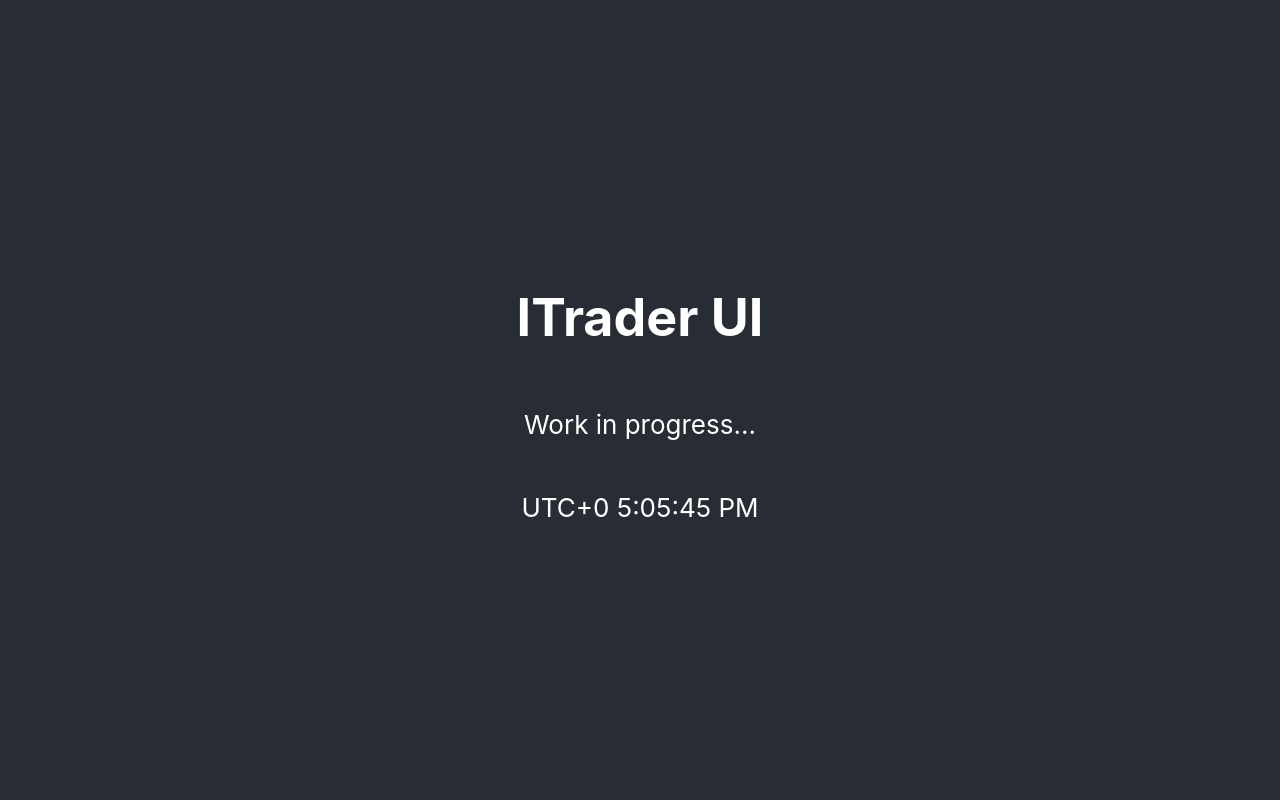
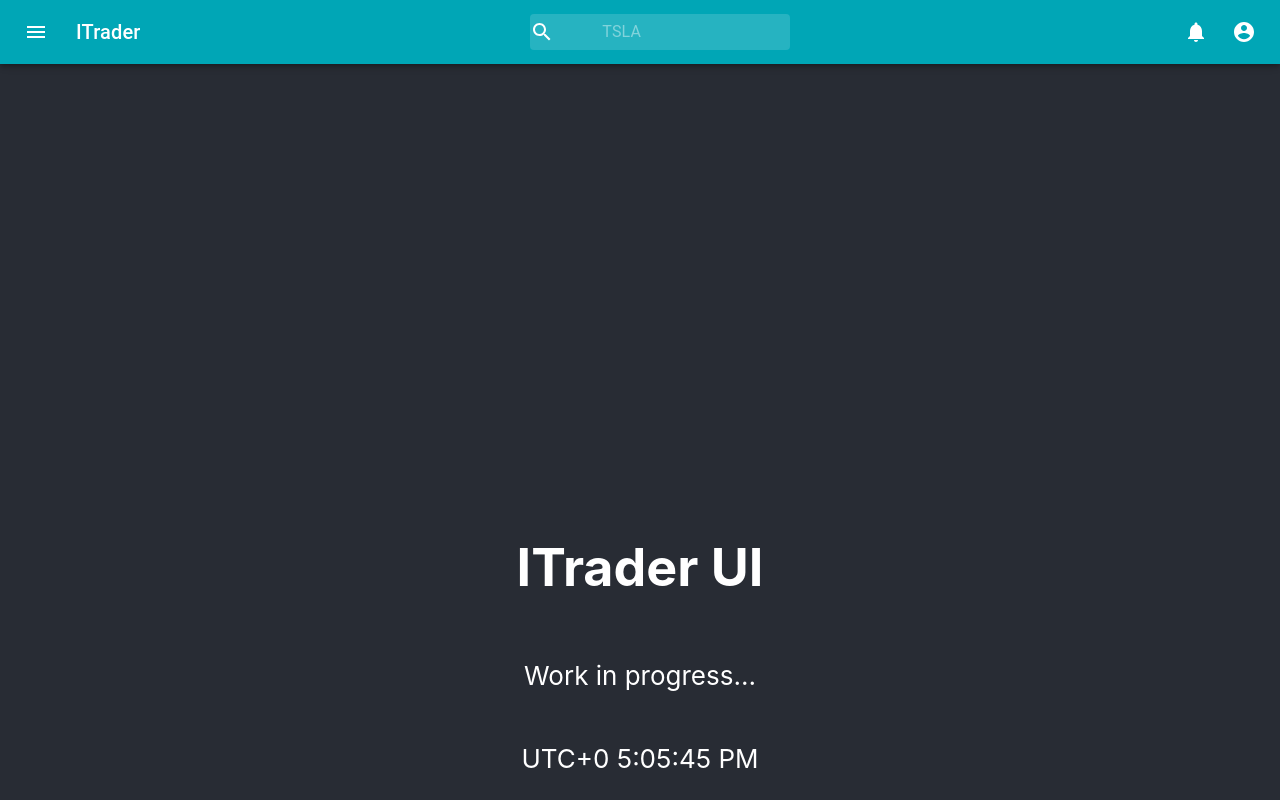
Before and after one commit to howieraem/itrader, a React (Create React App) app in the folder ui/: page / in a window 1280 px wide. Built offline with nearby package versions, Linux system fonts and the light colour scheme.

Commit message:
added appbar

```diff
--- a/ui/package.json
+++ b/ui/package.json
@@ -3,10 +3,14 @@
   "version": "0.1.0",
   "private": true,
   "dependencies": {
+    "@material-ui/core": "^4.11.3",
+    "@material-ui/icons": "^4.11.2",
     "@testing-library/jest-dom": "^5.11.4",
     "@testing-library/react": "^11.1.0",
     "@testing-library/user-event": "^12.1.10",
     "axios": "^0.21.1",
+    "c3": "^0.7.20",
+    "d3": "^6.7.0",
     "number-precision": "^1.5.0",
     "react": "^17.0.1",
     "react-dom": "^17.0.1",
--- a/ui/src/App.js
+++ b/ui/src/App.js
@@ -1,5 +1,8 @@
 // import logo from './logo.svg';
 import './App.css';
+import Button from '@material-ui/core/Button';
+
+import PrimarySearchAppBar from './components/bar/AppBar';
 
 function App() {
   let date = new Date();
@@ -7,8 +10,10 @@ function App() {
     <div className="App">
       <header className="App-header">
         {/*<img src={logo} className="App-logo" alt="logo" />*/}
+        <PrimarySearchAppBar/>
         <h1>ITrader UI</h1>
         <p>Work in progress...</p>
+        {/* <Button variant="contained">Push!</Button> */}
         <p>{'UTC+' + (0 - date.getTimezoneOffset() / 60)} {date.toLocaleTimeString()}</p>
       </header>
     </div>
--- /dev/null
+++ b/ui/src/components/bar/AppBar.js
@@ -0,0 +1,234 @@
+import React from 'react';
+import { fade, makeStyles } from '@material-ui/core/styles';
+import AppBar from '@material-ui/core/AppBar';
+import Toolbar from '@material-ui/core/Toolbar';
+import IconButton from '@material-ui/core/IconButton';
+import Typography from '@material-ui/core/Typography';
+import InputBase from '@material-ui/core/InputBase';
+import Badge from '@material-ui/core/Badge';
+import MenuItem from '@material-ui/core/MenuItem';
+import Menu from '@material-ui/core/Menu';
+import MenuIcon from '@material-ui/icons/Menu';
+import SearchIcon from '@material-ui/icons/Search';
+import AccountCircle from '@material-ui/icons/AccountCircle';
+import NotificationsIcon from '@material-ui/icons/Notifications';
+import MoreIcon from '@material-ui/icons/MoreVert';
+
+const useStyles = makeStyles((theme) => ({
+  grow: {
+    flexGrow: 1,
+  },
+  menuButton: {
+    marginRight: theme.spacing(2),
+  },
+  title: {
+    display: 'none',
+    [theme.breakpoints.up('sm')]: {
+      display: 'block',
+    },
+  },
+  search: {
+    position: 'relative',
+    borderRadius: theme.shape.borderRadius,
+    backgroundColor: fade(theme.palette.common.white, 0.15),
+    '&:hover': {
+      backgroundColor: fade(theme.palette.common.white, 0.25),
+    },
+    marginRight: theme.spacing(2),
+    marginLeft: 0,
+    width: '100%',
+    [theme.breakpoints.up('sm')]: {
+      marginLeft: theme.spacing(3),
+      width: 'auto',
+    },
+  },
+  searchIcon: {
+    padding: theme.spacing(0, 2),
+    height: '100%',
+    position: 'absolute',
+    pointerEvents: 'none',
+    display: 'flex',
+    alignItems: 'center',
+    justifyContent: 'center',
+  },
+  inputRoot: {
+    color: 'inherit',
+  },
+  inputInput: {
+    padding: theme.spacing(1, 1, 1, 0),
+    // vertical padding + font size from searchIcon
+    paddingLeft: `calc(1em + ${theme.spacing(4)}px)`,
+    transition: theme.transitions.create('width'),
+    width: '100%',
+    [theme.breakpoints.up('md')]: {
+      width: '20ch',
+    },
+  },
+  sectionDesktop: {
+    display: 'none',
+    [theme.breakpoints.up('md')]: {
+      display: 'flex',
+    },
+  },
+  sectionMobile: {
+    display: 'flex',
+    [theme.breakpoints.up('md')]: {
+      display: 'none',
+    },
+  },
+}));
+
+export default function PrimarySearchAppBar() {
+  const classes = useStyles();
+  const [anchorEl, setAnchorEl] = React.useState(null);
+  const [mobileMoreAnchorEl, setMobileMoreAnchorEl] = React.useState(null);
+
+  const isMenuOpen = Boolean(anchorEl);
+  const isMobileMenuOpen = Boolean(mobileMoreAnchorEl);
+
+  const handleProfileMenuOpen = (event) => {
+    setAnchorEl(event.currentTarget);
+  };
+
+  const handleMobileMenuClose = () => {
+    setMobileMoreAnchorEl(null);
+  };
+
+  const handleMenuClose = () => {
+    setAnchorEl(null);
+    handleMobileMenuClose();
+  };
+
+  const handleMobileMenuOpen = (event) => {
+    setMobileMoreAnchorEl(event.currentTarget);
+  };
+
+  const menuId = 'primary-search-account-menu';
+  const renderMenu = (
+    <Menu
+      anchorEl={anchorEl}
+      anchorOrigin={{ vertical: 'top', horizontal: 'right' }}
+      id={menuId}
+      keepMounted
+      transformOrigin={{ vertical: 'top', horizontal: 'right' }}
+      open={isMenuOpen}
+      onClose={handleMenuClose}
+    >
+      <MenuItem onClick={handleMenuClose}>Profile</MenuItem>
+      <MenuItem onClick={handleMenuClose}>Settings</MenuItem>
+      <MenuItem onClick={handleMenuClose}>Log out</MenuItem>
+    </Menu>
+  );
+
+  const mobileMenuId = 'primary-search-account-menu-mobile';
+  const renderMobileMenu = (
+    <Menu
+      anchorEl={mobileMoreAnchorEl}
+      anchorOrigin={{ vertical: 'top', horizontal: 'right' }}
+      id={mobileMenuId}
+      keepMounted
+      transformOrigin={{ vertical: 'top', horizontal: 'right' }}
+      open={isMobileMenuOpen}
+      onClose={handleMobileMenuClose}
+    >
+      {/* <MenuItem>
+        <IconButton aria-label="show 4 new mails" color="inherit">
+          <Badge badgeContent={4} color="secondary">
+            <MailIcon />
+          </Badge>
+        </IconButton>
+        <p>Messages</p>
+      </MenuItem> */}
+      <MenuItem>
+        <IconButton aria-label="show new notifications" color="inherit">
+          <Badge color="secondary">
+            <NotificationsIcon />
+          </Badge>
+        </IconButton>
+        <p>Notifications</p>
+      </MenuItem>
+      <MenuItem onClick={handleProfileMenuOpen}>
+        <IconButton
+          aria-label="account of current user"
+          aria-controls="primary-search-account-menu"
+          aria-haspopup="true"
+          color="inherit"
+        >
+          <AccountCircle />
+        </IconButton>
+        <p>Profile</p>
+      </MenuItem>
+    </Menu>
+  );
+
+  return (
+    <div className={classes.grow}>
+      <AppBar style={{ background: '#00a6b6' }}>
+        <Toolbar>
+          <IconButton
+            edge="start"
+            className={classes.menuButton}
+            color="inherit"
+            aria-label="open drawer"
+          >
+            <MenuIcon />
+          </IconButton>
+          <Typography className={classes.title} variant="h6" noWrap>
+            ITrader
+          </Typography>
+          <div className={classes.grow} />
+          <div className={classes.search}>
+            {/* <div className={classes.searchIcon}>
+              <SearchIcon />
+            </div> */}
+            <InputBase
+              placeholder="TSLA"
+              classes={{
+                root: classes.inputRoot,
+                input: classes.inputInput,
+              }}
+              inputProps={{ 'aria-label': 'search' }}
+              startAdornment={<SearchIcon/>}
+            />
+          </div>
+          <div className={classes.grow} />
+          <div className={classes.sectionDesktop}>
+            {/* <IconButton aria-label="show 4 new mails" color="inherit">
+              <Badge badgeContent={4} color="secondary">
+                <MailIcon />
+              </Badge>
+            </IconButton> */}
+            <IconButton aria-label="show new notifications" color="inherit">
+              <Badge color="secondary">
+                <NotificationsIcon />
+              </Badge>
+            </IconButton>
+            <IconButton
+              edge="end"
+              aria-label="account of current user"
+              aria-controls={menuId}
+              aria-haspopup="true"
+              onClick={handleProfileMenuOpen}
+              color="inherit"
+            >
+              <AccountCircle />
+            </IconButton>
+          </div>
+          <div className={classes.sectionMobile}>
+            <IconButton
+              aria-label="show more"
+              aria-controls={mobileMenuId}
+              aria-haspopup="true"
+              onClick={handleMobileMenuOpen}
+              color="inherit"
+            >
+              <MoreIcon />
+            </IconButton>
+          </div>
+        </Toolbar>
+      </AppBar>
+      {renderMobileMenu}
+      {renderMenu}
+    </div>
+  );
+}
--- a/ui/src/index.js
+++ b/ui/src/index.js
@@ -13,7 +13,7 @@ function main() {
     );
 }
 
-setInterval(main, 1000)
+setInterval(main, 1000);
 
 // If you want to start measuring performance in your app, pass a function
 // to log results (for example: reportWebVitals(console.log))
```
Also changed, not shown: 1 other file (tests, documents, lock files or other folders).
